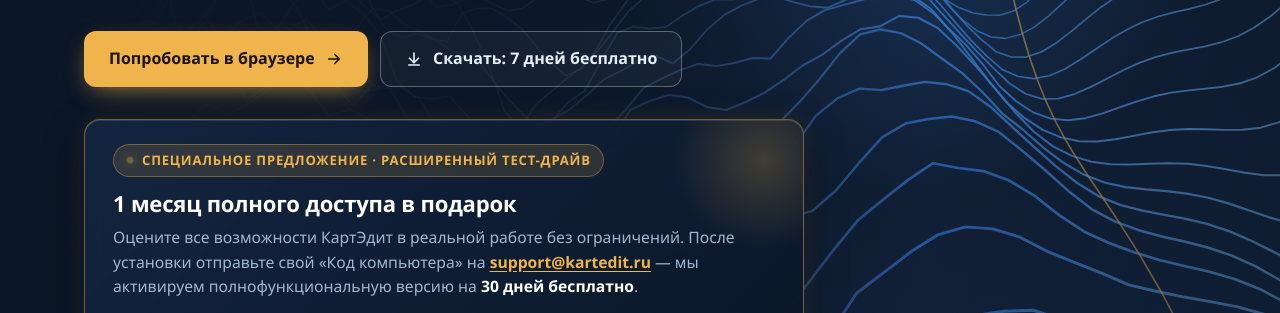
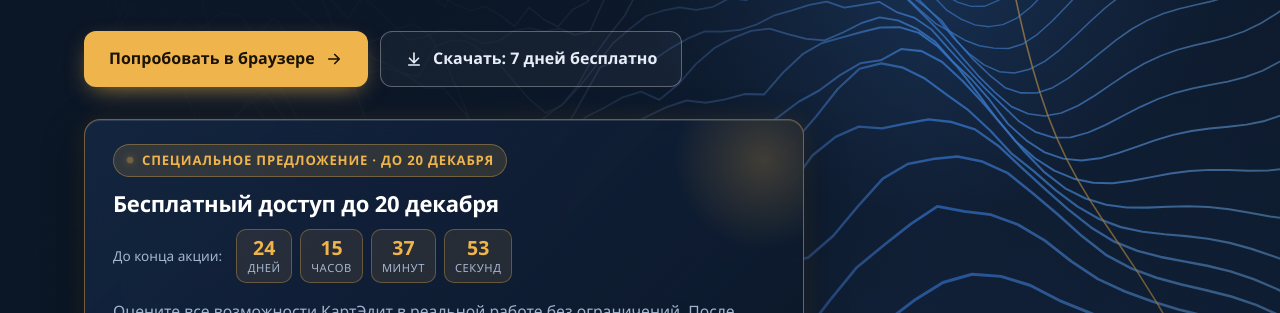
Before and after one commit to kss9171608159-commits/kss9171608159-commits.github.io, a plain HTML site: page index.html in a window 1280 px wide. Shown: the part 480-793 px from the top of the page. Drawn offline with Linux system fonts and the light colour scheme; no server answers; animation ran at ten frames a second.

Commit message:
Update promo banner: free access until Dec 20 with live countdown

```diff
--- a/index.html
+++ b/index.html
@@ -343,7 +343,7 @@
   /* Смена темы через View Transitions: круг от кнопки */
   ::view-transition-old(root), ::view-transition-new(root) { animation:none; mix-blend-mode:normal; }
 
-  /* ---------- Дизайнерский промо-баннер (Акция: 1 месяц бесплатно) ---------- */
+  /* ---------- Дизайнерский промо-баннер (Акция: Бесплатный доступ до 20 декабря) ---------- */
   .promo-banner {
     margin: 32px 0 0;
     background: linear-gradient(135deg, rgba(20, 38, 66, 0.9) 0%, rgba(11, 22, 38, 0.96) 100%);
@@ -399,6 +399,47 @@
     margin: 0 0 8px;
     letter-spacing: -0.01em;
     line-height: 1.3;
+  }
+  .promo-countdown {
+    display: flex;
+    flex-wrap: wrap;
+    align-items: center;
+    gap: 10px;
+    margin: 12px 0 16px;
+  }
+  .promo-cd-label {
+    font-size: 0.85rem;
+    color: #a4b6cf;
+    margin-right: 4px;
+  }
+  .promo-cd-grid {
+    display: inline-flex;
+    align-items: center;
+    gap: 8px;
+  }
+  .promo-cd-box {
+    min-width: 56px;
+    padding: 7px 10px;
+    border-radius: var(--r-sm);
+    background: rgba(240, 180, 76, 0.1);
+    border: 1px solid rgba(240, 180, 76, 0.32);
+    text-align: center;
+    line-height: 1.15;
+  }
+  .promo-cd-val {
+    display: block;
+    font-size: 1.22rem;
+    font-weight: 700;
+    color: var(--gold);
+    font-variant-numeric: tabular-nums;
+  }
+  .promo-cd-unit {
+    display: block;
+    font-size: 0.7rem;
+    color: #a4b6cf;
+    text-transform: uppercase;
+    letter-spacing: 0.05em;
+    margin-top: 2px;
   }
   .promo-desc {
     color: #a4b6cf;
@@ -685,18 +726,27 @@
         <a class="btn ghost mag" href="/download"><svg><use href="#i-down"/></svg> Скачать: 7 дней бесплатно</a>
       </div>
 
-      <!-- ========== ДИЗАЙНЕРСКИЙ БАННЕР АКЦИИ: 1 МЕСЯЦ БЕСПЛАТНО ========== -->
+      <!-- ========== ДИЗАЙНЕРСКИЙ БАННЕР АКЦИИ: БЕСПЛАТНЫЙ ДОСТУП ДО 20 ДЕКАБРЯ ========== -->
       <div class="promo-banner" id="promo-trial">
         <div class="promo-tag">
           <span class="promo-dot"></span>
-          <span>Специальное предложение · Расширенный тест-драйв</span>
+          <span>Специальное предложение · До 20 декабря</span>
         </div>
-        <h2 class="promo-h">1 месяц полного доступа в подарок</h2>
+        <h2 class="promo-h">Бесплатный доступ до 20 декабря</h2>
+        <div class="promo-countdown" id="promo-countdown" aria-live="polite">
+          <span class="promo-cd-label">До конца акции:</span>
+          <div class="promo-cd-grid">
+            <div class="promo-cd-box"><span class="promo-cd-val" id="cd-days">--</span><span class="promo-cd-unit">дней</span></div>
+            <div class="promo-cd-box"><span class="promo-cd-val" id="cd-hours">--</span><span class="promo-cd-unit">часов</span></div>
+            <div class="promo-cd-box"><span class="promo-cd-val" id="cd-mins">--</span><span class="promo-cd-unit">минут</span></div>
+            <div class="promo-cd-box"><span class="promo-cd-val" id="cd-secs">--</span><span class="promo-cd-unit">секунд</span></div>
+          </div>
+        </div>
         <p class="promo-desc">
           Оцените все возможности КартЭдит в реальной работе без ограничений.
           После установки отправьте свой «Код компьютера» на
-          <a href="mailto:support@kartedit.ru?subject=%D0%97%D0%B0%D0%BF%D1%80%D0%BE%D1%81%20%D0%BF%D1%80%D0%BE%D0%B1%D0%BD%D0%BE%D0%B3%D0%BE%20%D0%BF%D0%B5%D1%80%D0%B8%D0%BE%D0%B4%D0%B0%20%D0%BD%D0%B0%201%20%D0%BC%D0%B5%D1%81%D1%8F%D1%86&body=%D0%97%D0%B4%D1%80%D0%B0%D0%B2%D1%81%D1%82%D0%B2%D1%83%D0%B9%D1%82%D0%B5!%0A%D0%9F%D1%80%D0%BE%D1%88%D1%83%20%D0%BF%D1%80%D0%B5%D0%B4%D0%BE%D1%81%D1%82%D0%B0%D0%B2%D0%B8%D1%82%D1%8C%20%D1%80%D0%B0%D1%81%D1%88%D0%B8%D1%80%D0%B5%D0%BD%D0%BD%D1%8B%D0%B9%20%D0%BF%D1%80%D0%BE%D0%B1%D0%BD%D1%8B%D0%B9%20%D0%BF%D0%B5%D1%80%D0%B8%D0%BE%D0%B4%20%D0%BD%D0%B0%201%20%D0%BC%D0%B5%D1%81%D1%8F%D1%86.%0A%D0%9C%D0%BE%D0%B9%20%D0%BA%D0%BE%D0%B4%20%D0%BA%D0%BE%D0%BC%D0%BF%D1%8C%D1%8E%D1%82%D0%B5%D1%80%D0%B0%20(HWID):%20">support@kartedit.ru</a>
-          — мы активируем полнофункциональную версию на <b>30 дней бесплатно</b>.
+          <a href="mailto:support@kartedit.ru?subject=%D0%97%D0%B0%D0%BF%D1%80%D0%BE%D1%81%20%D0%B1%D0%B5%D1%81%D0%BF%D0%BB%D0%B0%D1%82%D0%BD%D0%BE%D0%B3%D0%BE%20%D0%B4%D0%BE%D1%81%D1%82%D1%83%D0%BF%D0%B0%20%D0%B4%D0%BE%2020%20%D0%B4%D0%B5%D0%BA%D0%B0%D0%B1%D1%80%D1%8F&body=%D0%97%D0%B4%D1%80%D0%B0%D0%B2%D1%81%D1%82%D0%B2%D1%83%D0%B9%D1%82%D0%B5!%0A%D0%9F%D1%80%D0%BE%D1%88%D1%83%20%D0%BF%D1%80%D0%B5%D0%B4%D0%BE%D1%81%D1%82%D0%B0%D0%B2%D0%B8%D1%82%D1%8C%20%D0%B1%D0%B5%D1%81%D0%BF%D0%BB%D0%B0%D1%82%D0%BD%D1%8B%D0%B9%20%D0%B4%D0%BE%D1%81%D1%82%D1%83%D0%BF%20%D0%B4%D0%BE%2020%20%D0%B4%D0%B5%D0%BA%D0%B0%D0%B1%D1%80%D1%8F.%0A%D0%9C%D0%BE%D0%B9%20%D0%BA%D0%BE%D0%B4%20%D0%BA%D0%BE%D0%BC%D0%BF%D1%8C%D1%8E%D1%82%D0%B5%D1%80%D0%B0%20(HWID):%20">support@kartedit.ru</a>
+          — мы активируем полнофункциональную версию <b>бесплатно до 20 декабря</b>.
         </p>
         <div class="promo-steps">
           <div class="p-step">
@@ -709,7 +759,7 @@
           </div>
           <div class="p-step">
             <span class="p-num">3</span>
-            <span class="p-txt"><b>Отправьте</b> нам на почту и получите ключ на 30 дней</span>
+            <span class="p-txt"><b>Отправьте</b> нам на почту и получите ключ до 20 декабря</span>
           </div>
         </div>
         <div class="promo-actions">
@@ -717,7 +767,7 @@
             <svg width="18" height="18" viewBox="0 0 24 24" fill="none" stroke="currentColor" stroke-width="2.5" stroke-linecap="round" stroke-linejoin="round"><path d="M21 15v4a2 2 0 0 1-2 2H5a2 2 0 0 1-2-2v-4"/><polyline points="7 10 12 15 17 10"/><line x1="12" y1="15" x2="12" y2="3"/></svg>
             Скачать КартЭдит
           </a>
-          <a class="promo-btn-sec" href="mailto:support@kartedit.ru?subject=%D0%97%D0%B0%D0%BF%D1%80%D0%BE%D1%81%20%D0%BF%D1%80%D0%BE%D0%B1%D0%BD%D0%BE%D0%B3%D0%BE%20%D0%BF%D0%B5%D1%80%D0%B8%D0%BE%D0%B4%D0%B0%20%D0%BD%D0%B0%201%20%D0%BC%D0%B5%D1%81%D1%8F%D1%86&body=%D0%97%D0%B4%D1%80%D0%B0%D0%B2%D1%81%D1%82%D0%B2%D1%83%D0%B9%D1%82%D0%B5!%0A%D0%9F%D1%80%D0%BE%D1%88%D1%83%20%D0%BF%D1%80%D0%B5%D0%B4%D0%BE%D1%81%D1%82%D0%B0%D0%B2%D0%B8%D1%82%D1%8C%20%D1%80%D0%B0%D1%81%D1%88%D0%B8%D1%80%D0%B5%D0%BD%D0%BD%D1%8B%D0%B9%20%D0%BF%D1%80%D0%BE%D0%B1%D0%BD%D1%8B%D0%B9%20%D0%BF%D0%B5%D1%80%D0%B8%D0%BE%D0%B4%20%D0%BD%D0%B0%201%20%D0%BC%D0%B5%D1%81%D1%8F%D1%86.%0A%D0%9C%D0%BE%D0%B9%20%D0%BA%D0%BE%D0%B4%20%D0%BA%D0%BE%D0%BC%D0%BF%D1%8C%D1%8E%D1%82%D0%B5%D1%80%D0%B0%20(HWID):%20">
+          <a class="promo-btn-sec" href="mailto:support@kartedit.ru?subject=%D0%97%D0%B0%D0%BF%D1%80%D0%BE%D1%81%20%D0%B1%D0%B5%D1%81%D0%BF%D0%BB%D0%B0%D1%82%D0%BD%D0%BE%D0%B3%D0%BE%20%D0%B4%D0%BE%D1%81%D1%82%D1%83%D0%BF%D0%B0%20%D0%B4%D0%BE%2020%20%D0%B4%D0%B5%D0%BA%D0%B0%D0%B1%D1%80%D1%8F&body=%D0%97%D0%B4%D1%80%D0%B0%D0%B2%D1%81%D1%82%D0%B2%D1%83%D0%B9%D1%82%D0%B5!%0A%D0%9F%D1%80%D0%BE%D1%88%D1%83%20%D0%BF%D1%80%D0%B5%D0%B4%D0%BE%D1%81%D1%82%D0%B0%D0%B2%D0%B8%D1%82%D1%8C%20%D0%B1%D0%B5%D1%81%D0%BF%D0%BB%D0%B0%D1%82%D0%BD%D1%8B%D0%B9%20%D0%B4%D0%BE%D1%81%D1%82%D1%83%D0%BF%20%D0%B4%D0%BE%2020%20%D0%B4%D0%B5%D0%BA%D0%B0%D0%B1%D1%80%D1%8F.%0A%D0%9C%D0%BE%D0%B9%20%D0%BA%D0%BE%D0%B4%20%D0%BA%D0%BE%D0%BC%D0%BF%D1%8C%D1%8E%D1%82%D0%B5%D1%80%D0%B0%20(HWID):%20">
             ✉ Отправить код на support@kartedit.ru &rarr;
           </a>
         </div>
@@ -1367,6 +1417,31 @@ window.KE = { signal: function () {
       if (v && v.version) document.getElementById("ver").textContent = v.version;
     }).catch(function () {});
   }
+
+  // Обратный отсчёт до 20 декабря 2026 (23:59:59 МСК).
+  var cdEl = document.getElementById("promo-countdown");
+  if (cdEl) {
+    var targetMs = Date.parse("2026-12-20T23:59:59+03:00");
+    var dEl = document.getElementById("cd-days"),
+        hEl = document.getElementById("cd-hours"),
+        mEl = document.getElementById("cd-mins"),
+        sEl = document.getElementById("cd-secs");
+    function pad2(n) { return n < 10 ? "0" + n : String(n); }
+    function tickPromo() {
+      var diff = Math.max(0, targetMs - Date.now());
+      var totalSec = Math.floor(diff / 1000);
+      var days = Math.floor(totalSec / 86400);
+      var hours = Math.floor((totalSec % 86400) / 3600);
+      var mins = Math.floor((totalSec % 3600) / 60);
+      var secs = totalSec % 60;
+      dEl.textContent = String(days);
+      hEl.textContent = pad2(hours);
+      mEl.textContent = pad2(mins);
+      sEl.textContent = pad2(secs);
+    }
+    tickPromo();
+    setInterval(tickPromo, 1000);
+  }
 })();
 </script>
 
```
